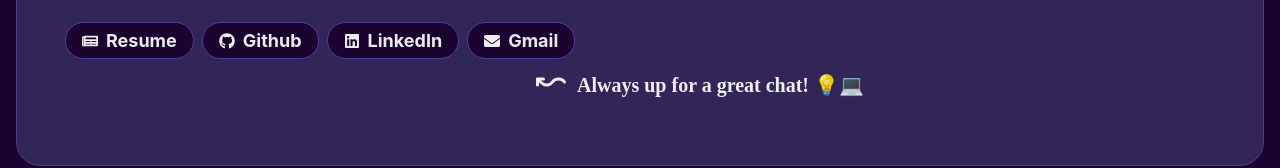
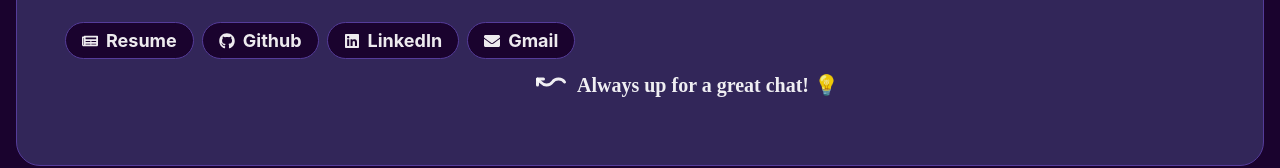
Before and after one commit to manastole03/Manas-Tole, a React (Vite) app: page / in a window 1280 px wide. Shown: the part 554-722 px from the top of the page. Built offline with nearby package versions, Linux system fonts and the light colour scheme; a web font is replaced by a local one.

Commit message:
Update Hero.tsx

```diff
--- a/src/pages/Home/components/Hero.tsx
+++ b/src/pages/Home/components/Hero.tsx
@@ -198,7 +198,7 @@ const TryDraggingMe = () => {
     >
       <Icon as={TbArrowWaveLeftUp} h={{ base: 6, md: 8, lg: 9 }} w={{ base: 6, md: 8, lg: 9 }} />
       <Text fontSize={{ base: "sm", md: "md", lg: "xl" }} fontWeight="bold" fontFamily="Short Stack">
-      Always up for a great chat! 💡💻
+      Always up for a great chat! 💡
       </Text>
     </Stack>
   );
```
